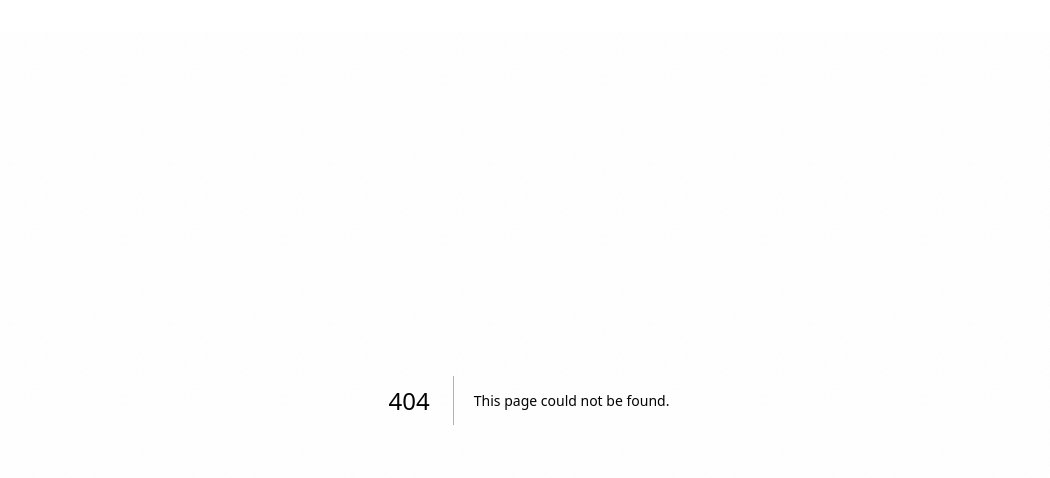
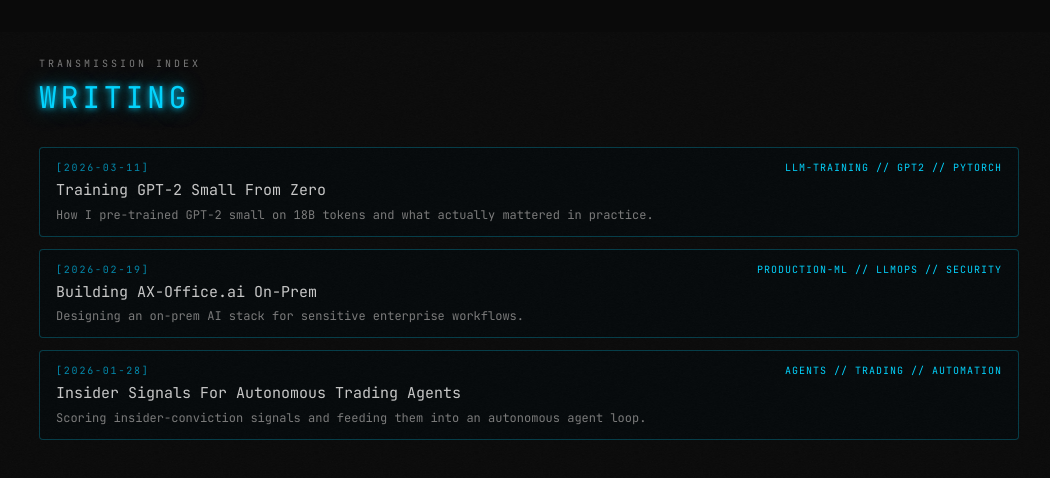
Before and after one commit to thecr7guy2/thecr7guy2.github.io, a Next.js app: page /blog in a window 1280 px wide. Before the commit this address had no page. Shown: the top 478 px of the page, without its empty margins (111-1161 px from the left). Built offline with nearby package versions, Linux system fonts and the light colour scheme.

Commit message:
feat(blog): add blog route, MDX content pipeline, and writing index

```diff
--- /dev/null
+++ b/src/app/blog/[slug]/page.tsx
@@ -0,0 +1,35 @@
+import Link from "next/link"
+import { getAllPostSlugs, getPostBySlug } from "@/lib/blog"
+
+type BlogPageParams = {
+  params: Promise<{ slug: string }>
+}
+
+export async function generateStaticParams() {
+  const slugs = await getAllPostSlugs()
+  return slugs.map((slug) => ({ slug }))
+}
+
+export default async function BlogPostPage({ params }: BlogPageParams) {
+  const { slug } = await params
+  const post = await getPostBySlug(slug)
+
+  return (
+    <main style={{ minHeight: "100dvh", background: "var(--black-deep)" }} className="px-4 sm:px-8 py-10 sm:py-14">
+      <article className="mx-auto max-w-[900px] rounded-md border p-4 sm:p-6" style={{ borderColor: "rgba(0,212,255,0.25)", background: "rgba(4,9,13,0.72)" }}>
+        <Link href="/blog" className="inline-block mb-4 text-cyan-dim text-[11px] tracking-[0.16em] uppercase hover:text-cyan-subtle transition-colors" style={{ textDecoration: "none" }}>
+          [← transmissions]
+        </Link>
+
+        <h1 className="text-cyan-subtle text-2xl sm:text-3xl tracking-[0.08em] mb-2">{post.title}</h1>
+        <p className="text-gray-text text-[11px] tracking-[0.15em] uppercase mb-6">
+          [{post.date}] {post.tags.length > 0 ? `// ${post.tags.join(" // ")}` : ""}
+        </p>
+
+        <div className="blog-mdx text-white-dim">
+          {post.content}
+        </div>
+      </article>
+    </main>
+  )
+}
--- /dev/null
+++ b/src/app/blog/page.tsx
@@ -0,0 +1,37 @@
+import Link from "next/link"
+import { getAllPostsMeta } from "@/lib/blog"
+
+export default async function BlogPage() {
+  const posts = await getAllPostsMeta()
+
+  return (
+    <main style={{ minHeight: "100dvh", background: "var(--black-deep)" }} className="px-4 sm:px-8 py-10 sm:py-14">
+      <div className="mx-auto max-w-[980px]">
+        <p className="text-gray-text text-[10px] tracking-[0.3em] uppercase mb-2">
+          TRANSMISSION INDEX
+        </p>
+        <h1 className="text-cyan-subtle text-2xl sm:text-3xl tracking-[0.12em] uppercase mb-8 text-glow-cyan">
+          Writing
+        </h1>
+
+        <div className="space-y-3">
+          {posts.map((post) => (
+            <Link
+              key={post.slug}
+              href={`/blog/${post.slug}`}
+              className="block rounded-sm border px-3 sm:px-4 py-3 hover:border-cyan-subtle transition-colors"
+              style={{ borderColor: "rgba(0,212,255,0.25)", textDecoration: "none", background: "rgba(3,10,14,0.55)" }}
+            >
+              <div className="flex flex-col sm:flex-row sm:items-center sm:justify-between gap-2">
+                <p className="text-cyan-dim text-[10px] tracking-[0.18em] uppercase">[{post.date}]</p>
+                <p className="text-[10px] text-cyan-subtle tracking-widest uppercase">{post.tags.join(" // ")}</p>
+              </div>
+              <p className="text-white-dim text-[14px] sm:text-[15px] mt-1">{post.title}</p>
+              <p className="text-gray-text text-[12px] mt-1">{post.excerpt}</p>
+            </Link>
+          ))}
+        </div>
+      </div>
+    </main>
+  )
+}
--- /dev/null
+++ b/src/content/blogs/building-ax-office.mdx
@@ -0,0 +1,18 @@
+---
+title: "Building AX-Office.ai On-Prem"
+date: "2026-02-19"
+excerpt: "Designing an on-prem AI stack for sensitive enterprise workflows."
+tags: "production-ml, llmops, security"
+---
+
+AX-Office.ai started with one strict constraint: **no external API exposure for sensitive data**.
+
+## System goals
+
+- Run fully on-prem with auditable pipelines.
+- Support multiple use-cases from one platform core.
+- Make model upgrades measurable, not opinion-driven.
+
+## Lessons
+
+A platform wins when it reduces cognitive load for users and operators, not only when it shows a benchmark gain.
--- /dev/null
+++ b/src/content/blogs/insider-signals-agent.mdx
@@ -0,0 +1,19 @@
+---
+title: "Insider Signals For Autonomous Trading Agents"
+date: "2026-01-28"
+excerpt: "Scoring insider-conviction signals and feeding them into an autonomous agent loop."
+tags: "agents, trading, automation"
+---
+
+This system ingests filings, scores insider conviction, and proposes allocations with transparent rationale.
+
+## Pipeline
+
+- Scrape filings and normalize entities.
+- Score each signal with weighted factors.
+- Pass candidates into an LLM portfolio manager.
+- Execute on schedule and log decisions.
+
+## Key principle
+
+If the signal is not explainable, it should not be tradable.
--- /dev/null
+++ b/src/content/blogs/training-gpt2-small.mdx
@@ -0,0 +1,18 @@
+---
+title: "Training GPT-2 Small From Zero"
+date: "2026-03-11"
+excerpt: "How I pre-trained GPT-2 small on 18B tokens and what actually mattered in practice."
+tags: "llm-training, gpt2, pytorch"
+---
+
+I trained GPT-2 small from scratch to understand the full loop: data, tokenizer, training stability, and evaluation.
+
+## What mattered most
+
+- Data quality and deduping mattered more than architectural tweaks.
+- A stable input pipeline prevented GPU starvation and noisy loss.
+- Frequent lightweight eval checkpoints helped avoid wasted long runs.
+
+## Why this project matters
+
+This project forced me to connect model quality with real engineering constraints: I/O, memory, and experiment discipline.
--- /dev/null
+++ b/src/content/writing.json
@@ -0,0 +1,37 @@
+[
+  {
+    "title": "I Built a Bot That Reads SEC Filings and Lets Claude Opus Manage My Portfolio",
+    "excerpt": "An autonomous trading system that scrapes insider disclosures, scores conviction, and places real trades — zero human intervention.",
+    "date": "2026-03",
+    "tags": ["AGENTS", "TRADING", "CLAUDE"],
+    "url": "https://bramble-hickory-105.notion.site/I-Built-a-Bot-That-Reads-SEC-Filings-and-Lets-Claude-Opus-Manage-My-Portfolio-323a490c257c81739909cb792452185a"
+  },
+  {
+    "title": "AX-Office.ai: How We Built Local AI Into the Heart of Our Office",
+    "excerpt": "Five production AI apps running fully on-prem at a security company. No external APIs, no data exposure.",
+    "date": "2025-10",
+    "tags": ["ON-PREM", "PRODUCTION", "LLM"],
+    "url": "https://bramble-hickory-105.notion.site/AX-Office-ai-How-We-Built-Local-AI-Into-the-Heart-of-Our-Office-323a490c257c81beb4e4e022ded8bfcc"
+  },
+  {
+    "title": "How I Trained an LLM from Scratch and Finetuned It",
+    "excerpt": "Pretraining GPT-2 Small on 18B tokens across 8×A100s, then instruction-tuning it to beat the original on TruthfulQA and MMLU.",
+    "date": "2025-06",
+    "tags": ["TRAINING", "PyTorch", "LLM"],
+    "url": "https://bramble-hickory-105.notion.site/How-I-trained-an-LLM-from-scratch-and-finetuned-it-271a490c257c80718ffcf42b6d90e962"
+  },
+  {
+    "title": "Why More Companies Should Adopt Local LLMs",
+    "excerpt": "The case for on-prem inference — privacy, cost, control — and how we actually shipped it at aXite.",
+    "date": "2025-03",
+    "tags": ["LOCAL LLM", "ENTERPRISE", "PRIVACY"],
+    "url": "https://bramble-hickory-105.notion.site/Why-more-companies-should-adopt-Local-LLMs-and-how-we-at-aXite-are-doing-it-2d4a490c257c80a09f53d82afea21440"
+  },
+  {
+    "title": "Building a Shot Technique Analyzer for Ajax",
+    "excerpt": "Computer vision meets football — detecting and scoring shooting technique from match footage.",
+    "date": "2024-11",
+    "tags": ["COMPUTER VISION", "FOOTBALL", "ML"],
+    "url": "https://bramble-hickory-105.notion.site/Building-a-Shot-Technique-Analyzer-for-Ajax-2f4a490c257c80b490e7d88e3a1facb9"
+  }
+]
```
